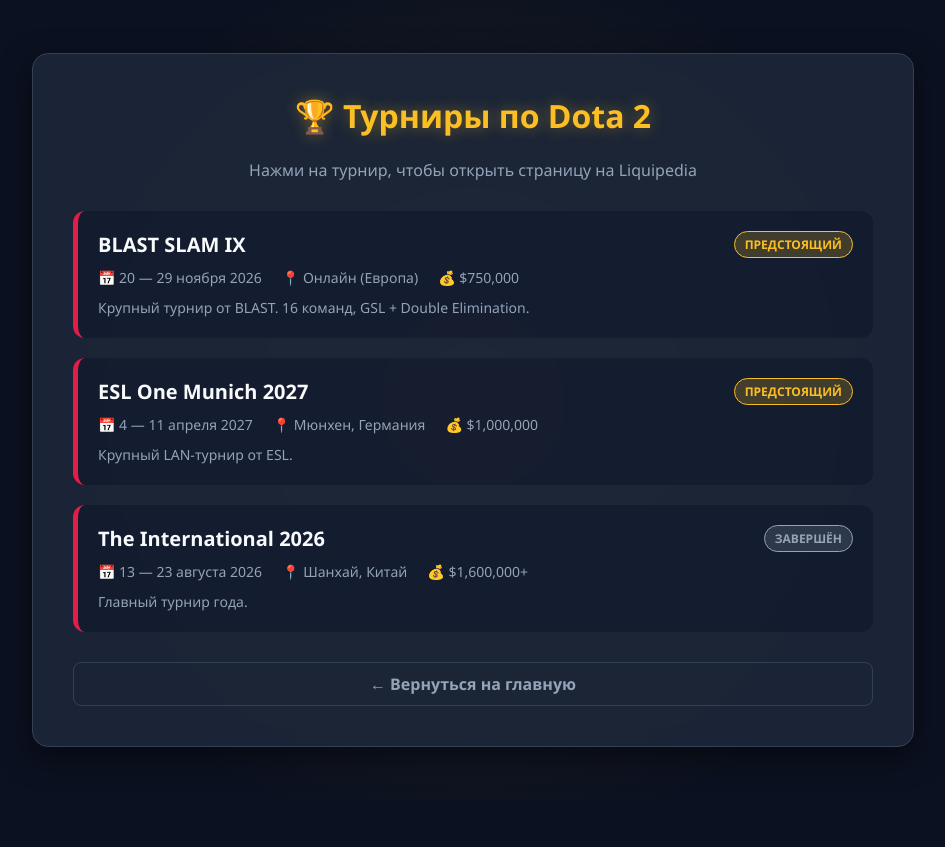
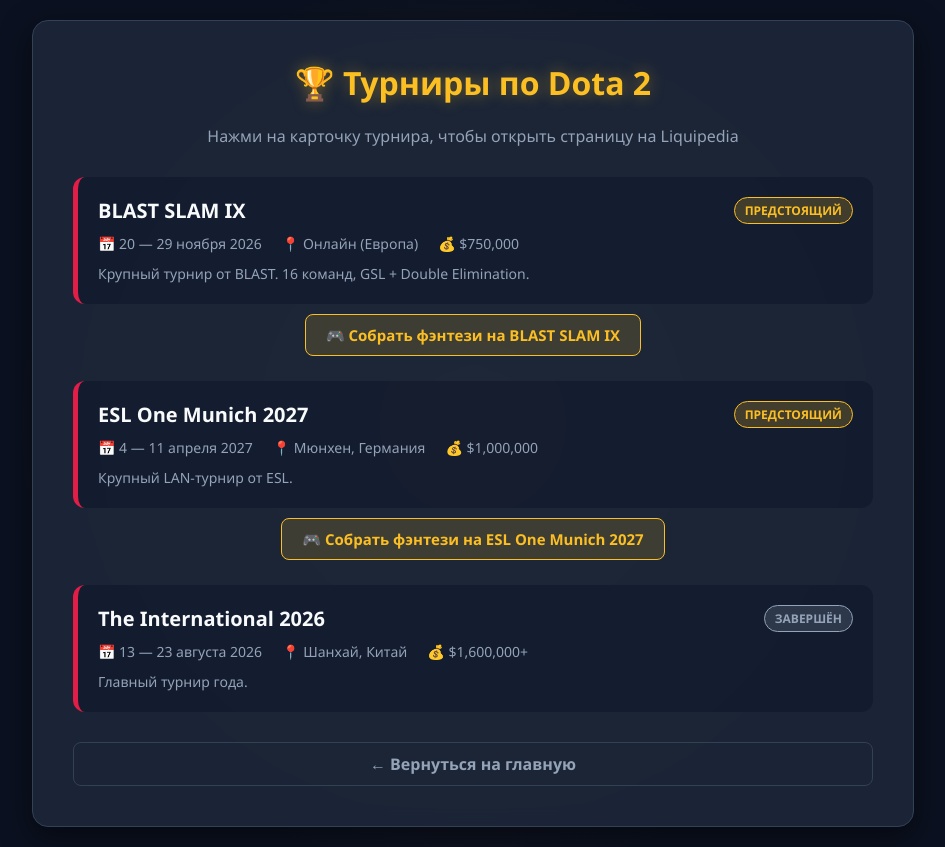
Before and after one commit to vakolodko1984-a11y/dota-analyzer, a Flask app: page /tournaments in a window 1280 px wide. Shown: the whole page, without its empty margins (167-1112 px from the left). Before the commit the page ends 747 px from the top, so only its background shows below. Run offline with Flask 3, Linux system fonts and the light colour scheme.

Commit message:
Update tournaments.html

```diff
--- a/templates/tournaments.html
+++ b/templates/tournaments.html
@@ -11,9 +11,9 @@
         .container { background: var(--card-bg); padding: 40px; border-radius: 16px; width: 100%; max-width: 800px; border: 1px solid #334155; backdrop-filter: blur(10px); box-shadow: 0 10px 30px rgba(0,0,0,0.5); position: relative; z-index: 1; }
         h1 { text-align: center; color: var(--gold); margin-top: 0; text-shadow: 0 0 15px rgba(251,191,36,0.4); }
 
-        .tournament-link { text-decoration: none; color: inherit; display: block; }
+        .tournament-link { text-decoration: none; color: inherit; display: block; margin-bottom: 20px; }
 
-        .tournament-card { background: rgba(15, 23, 42, 0.6); padding: 20px; border-radius: 12px; border-left: 5px solid var(--accent); margin-bottom: 20px; transition: 0.3s; cursor: pointer; }
+        .tournament-card { background: rgba(15, 23, 42, 0.6); padding: 20px; border-radius: 12px; border-left: 5px solid var(--accent); transition: 0.3s; cursor: pointer; }
         .tournament-card:hover { background: rgba(15, 23, 42, 0.9); transform: translateX(5px); box-shadow: 0 0 15px rgba(225, 29, 72, 0.2); }
 
         .tournament-header { display: flex; justify-content: space-between; align-items: center; margin-bottom: 10px; flex-wrap: wrap; gap: 10px; }
@@ -29,20 +29,26 @@
         .tournament-info span { display: flex; align-items: center; gap: 5px; }
         .tournament-desc { font-size: 14px; color: var(--secondary); line-height: 1.5; }
 
+        .fantasy-btn-wrapper { margin-top: 15px; text-align: center; }
+        .fantasy-btn {
+            display: inline-block; padding: 10px 20px;
+            background: rgba(251, 191, 36, 0.15); border: 1px solid var(--gold);
+            color: var(--gold); text-decoration: none; border-radius: 8px;
+            font-size: 15px; font-weight: bold; transition: 0.3s;
+        }
+        .fantasy-btn:hover { background: var(--gold); color: #000; box-shadow: 0 0 15px rgba(251, 191, 36, 0.5); }
+
         .nav-link { display: block; text-align: center; margin-top: 30px; color: var(--secondary); text-decoration: none; font-weight: bold; transition: 0.3s; padding: 10px; border: 1px solid #334155; border-radius: 8px; }
         .nav-link:hover { color: #fff; background: rgba(225, 29, 72, 0.2); border-color: var(--accent); }
-
-        /* Стиль для кнопки фэнтези */
-        .fantasy-btn { display: inline-block; margin-top: 10px; padding: 8px 15px; background: rgba(251, 191, 36, 0.2); border: 1px solid var(--gold); color: var(--gold); text-decoration: none; border-radius: 6px; font-size: 14px; font-weight: bold; transition: 0.3s; }
-        .fantasy-btn:hover { background: var(--gold); color: #000; }
     </style>
 </head>
 <body>
     <div class="container">
         <h1>🏆 Турниры по Dota 2</h1>
-        <p style="text-align: center; color: var(--secondary); margin-bottom: 30px;">Нажми на турнир, чтобы открыть страницу на Liquipedia</p>
+        <p style="text-align: center; color: var(--secondary); margin-bottom: 30px;">Нажми на карточку турнира, чтобы открыть страницу на Liquipedia</p>
 
         {% for t in tournaments %}
+            <!-- Основная карточка (ссылка на Liquipedia) -->
             <a href="{{ t.link }}" target="_blank" class="tournament-link">
                 <div class="tournament-card">
                     <div class="tournament-header">
@@ -62,9 +68,11 @@
                     <div class="tournament-desc">{{ t.description }}</div>
                 </div>
             </a>
-        {% if t.status == 'Идёт сейчас' %}
-            <div style="text-align: center; margin-top: -15px; margin-bottom: 20px;">
-                <a href="/fantasy" class="fantasy-btn">🎮 Собрать фэнтези на этот турнир</a>
+
+            <!-- Кнопка фэнтези (показывается только для активных или будущих турниров) -->
+            {% if t.status == 'Идёт сейчас' or t.status == 'Предстоящий' %}
+                <div class="fantasy-btn-wrapper" style="margin-top: -10px; margin-bottom: 25px;">
+                    <a href="/fantasy" class="fantasy-btn">🎮 Собрать фэнтези на {{ t.name }}</a>
                 </div>
             {% endif %}
         {% endfor %}
```
Lines whose indentation alone changed are shown as unchanged.
